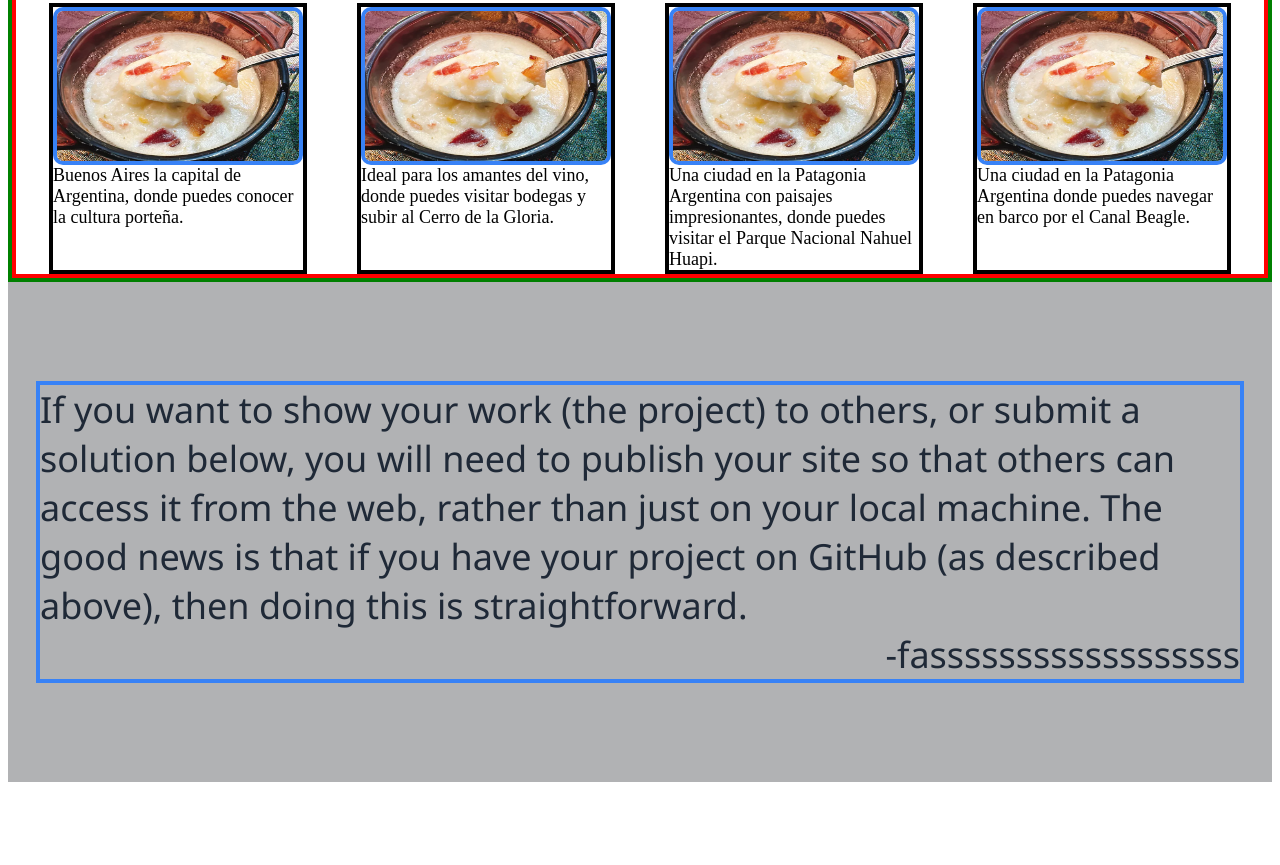
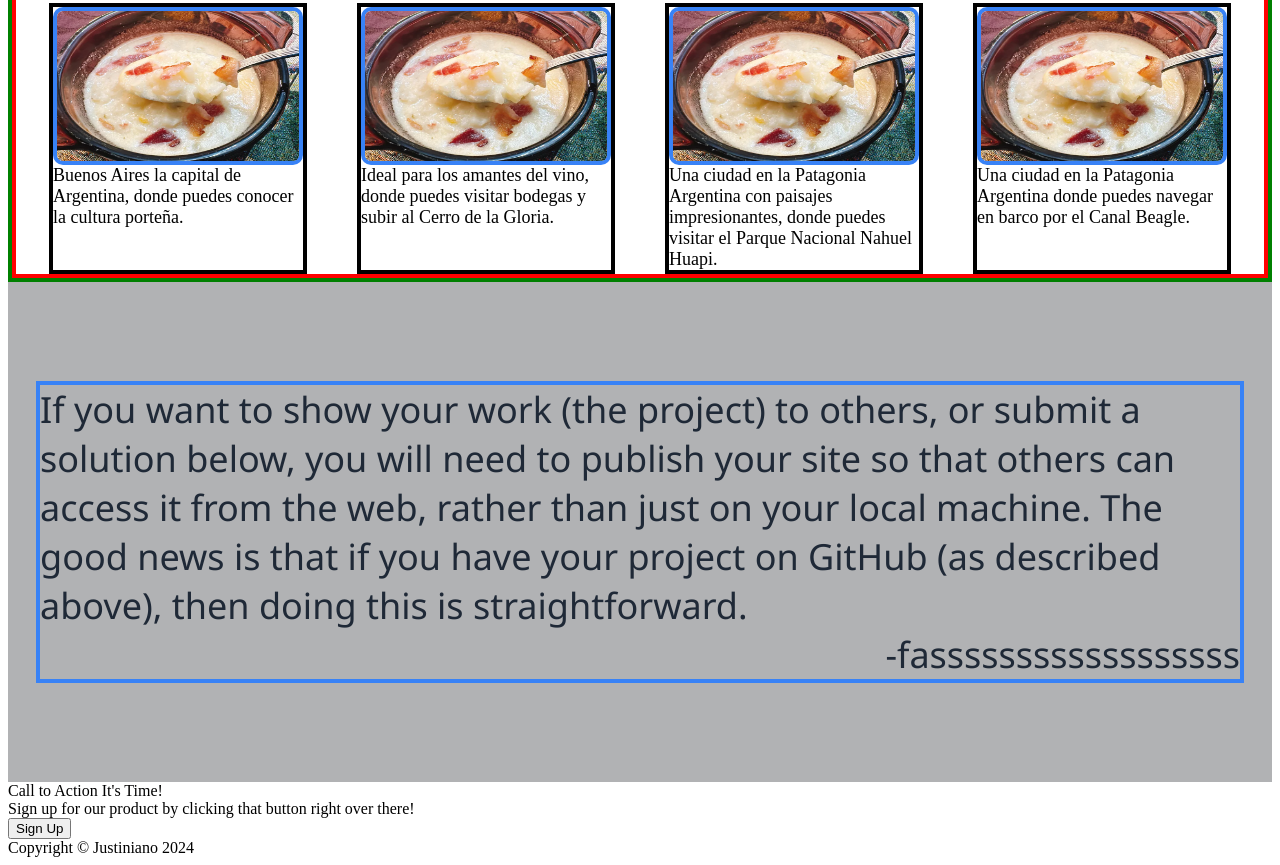
Before and after one commit to Justiniano22/Landing-Page, a plain HTML site: page index.html in a window 1280 px wide. Shown: the part 513-1378 px from the top of the page. Before the commit the page ends 1303 px from the top, so only its background shows below. Drawn offline with Linux system fonts and the light colour scheme.

Commit message:
Modificaciones en index.html

```diff
--- a/index.html
+++ b/index.html
@@ -24,11 +24,12 @@
                         Argentina covers an area of 2,780,400 km², making it the second-largest country in South America <br>
                         Brazil, the fourth-largest country in the Americas, and the eighth-largest country in the world.
                     </div>
-                    <button>Sign up</button>
+                    <button class="botonContenedor1">Sign up</button>
                 </div>
                 <div>
                     <img class="image1" src="../Landing-Page/images/potatoSoup.webp">
 
+                </div>
             </div>
         </div>
     </div>
@@ -66,15 +67,25 @@
             </div>
             <div class="autor">-fassssssssssssssssss</div>
         </div>
+    </div>
 
+    <div class="contenedor4">
+        <div class="textoContenedor4">
+            <div class="tituloContenedor4">Call to Action It's Time!
+                <div class="subTextoContenedor4">Sign up for our product by clicking that button right over there!</div>
+            </div>
 
+            <button class="botonContenedor4">Sign Up</button>
+        </div>
+    </div>
 
-
+    <div class="footer">
+        <div>
+            Copyright © Justiniano 2024
+        </div>
     </div>
 
 
 
-    </div>
-
 </body>
 </html>
```
Lines whose indentation alone changed are shown as unchanged.
